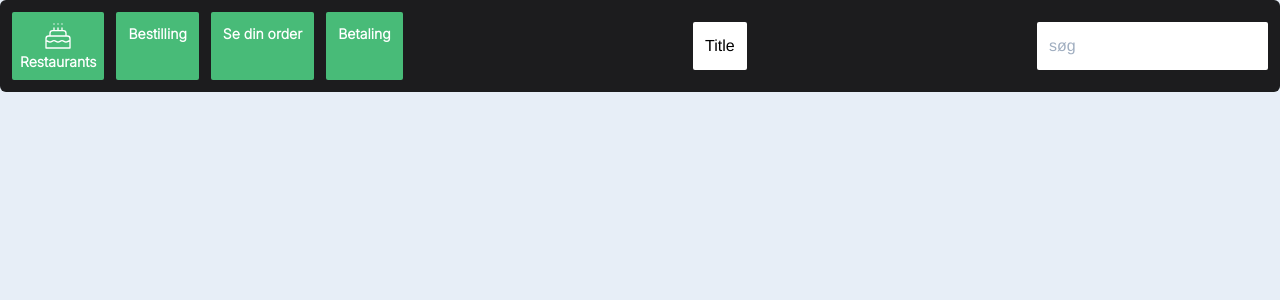
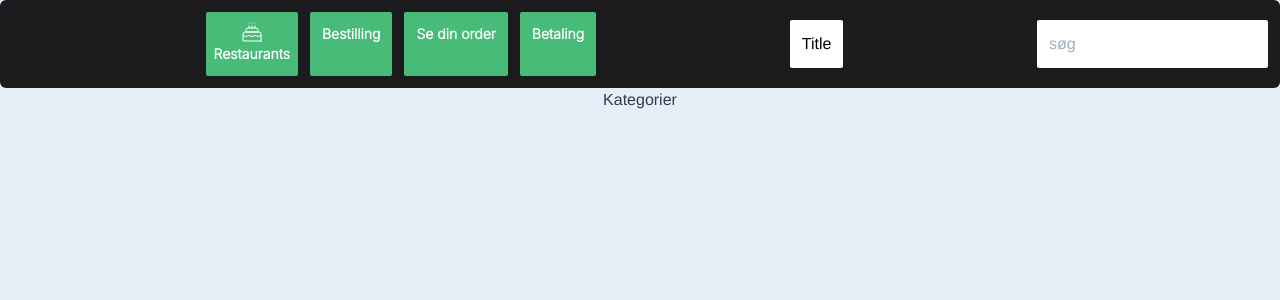
Before and after one commit to TobiasBms/Bachelor_frontend, a Vue app: page /category in a window 1280 px wide. Shown: the top 300 px of the page. Built offline with nearby package versions, Linux system fonts and the light colour scheme.

Commit message:
category start

```diff
--- a/src/App.vue
+++ b/src/App.vue
@@ -2,11 +2,36 @@
   <div id="app">
     <BaseHeader>
       <template #navItems>
-        <nav class="flex">
-          <router-link to="/" class="flex flex-col text-white bg-green-500 p-2 rounded-sm text-sm font-semibold mr-3 items-center"><img class="lg:w-8" src="./assets/restaurants.svg" alt="">Restaurants</router-link>
-          <router-link to="/about" class="text-white bg-green-500 p-3 font-semibold text-sm rounded-sm mr-3">Bestilling</router-link>
-          <router-link to="/about" class="text-white bg-green-500 p-3 font-semibold text-sm rounded-sm mr-3">Se din order</router-link>
-          <router-link to="/about" class="text-white bg-green-500 p-3 font-semibold text-sm rounded-sm">Betaling</router-link>
+        <aside :datatype="isOpen">
+          {{ isOpen }}
+        </aside>
+        <nav class="flex h-16">
+          <router-link
+            to="/"
+            class="flex flex-col text-white bg-green-500 p-2 rounded-sm text-sm font-semibold mr-3 items-center"
+          >
+            <img
+              class="icon"
+              src="./assets/restaurants.svg"
+              alt=""
+            />Restaurants
+          </router-link>
+          <router-link
+            to="/about"
+            class="text-white bg-green-500 p-3 font-semibold text-sm rounded-sm mr-3"
+          >
+            Bestilling
+          </router-link>
+          <router-link
+            to="/about"
+            class="text-white bg-green-500 p-3 font-semibold text-sm rounded-sm mr-3"
+          >Se din order
+          </router-link>
+          <router-link
+            to="/about"
+            class="text-white bg-green-500 p-3 font-semibold text-sm rounded-sm"
+          >Betaling
+          </router-link>
         </nav>
       </template>
     </BaseHeader>
@@ -15,19 +40,30 @@
 </template>
 
 <script>
-import BaseHeader from './components/BaseHeader.vue'
+import BaseHeader from "./components/BaseHeader.vue"
 
 export default {
   components: {
     BaseHeader,
   },
+  data() {
+    return {
+      isOpen: null,
+    }
+  },
+  watch: {
+    isOpen: function() {
+      this.isOpen = document.body.clientWidth
+    },
+  },
 }
 </script>
 
 <style>
-body{
-  background: #E7EEF7;
+body {
+  background: #e7eef7;
 }
+
 #app {
   font-family: Avenir, Helvetica, Arial, sans-serif;
   -webkit-font-smoothing: antialiased;
@@ -45,7 +81,18 @@ body{
   color: #2c3e50;
 }
 
+.icon {
+  max-width: 50%;
+  max-height: 50%;
+}
+
 #nav a.router-link-exact-active {
   color: #42b983;
 }
+
+@media (min-width: 640px) {
+  #nav {
+    background: blue;
+  }
+}
 </style>
--- a/src/router/index.js
+++ b/src/router/index.js
@@ -2,6 +2,7 @@ import Vue from 'vue'
 import VueRouter from 'vue-router'
 import Restaurants from '../views/Restaurants.vue'
 import Restaurant from '../views/Restaurant.vue'
+import Category from '@/views/Category'
 
 Vue.use(VueRouter)
 
@@ -32,6 +33,11 @@ const routes = [
     component: Restaurant,
   },
   {
+    path: '/category',
+    name: 'Category',
+    component: Category,
+  },
+  {
     path: '/shoppingcart',
     name: 'betailing',
     component: () =>
--- a/src/store/index.js
+++ b/src/store/index.js
@@ -8,6 +8,7 @@ export default new Vuex.Store({
     restaurants: [],
     restaurant: [],
     cords: [],
+    categories: [],
   },
   mutations: {
     setRestaurants(state, data) {
@@ -16,8 +17,11 @@ export default new Vuex.Store({
     setRestaurant(state, data) {
       state.restaurant = data
     },
-    setCords(state, cords) {
-      state.cords = cords
+    setCords(state, coords) {
+      state.cords = coords
+    },
+    setCategories(state, categories) {
+      state.categoires = categories
     },
   },
   getters: {},
@@ -29,11 +33,12 @@ export default new Vuex.Store({
     },
     async fetchSingleRestaurant(context, id) {
       const response = await fetch(
-        `http://localhost:3002/api/restaurant/${id}?scopes=hours`
+        `http://localhost:3002/api/restaurant/${id}?scopes=hours,categories`
       )
       const data = await response.json()
       context.commit('setRestaurant', data)
       context.commit('setCords', data.location.coordinates)
+      context.commit('setCategories', data.categoires)
     },
   },
   modules: {},
--- a/src/views/Category.vue
+++ b/src/views/Category.vue
@@ -1,22 +1,23 @@
 <template>
   <div class="about">
     <h1 class="">Kategorier</h1>
+    <div v-for="category in categories" :key="category.id">
+      {{ category }}
+    </div>
   </div>
 </template>
 
 <script>
 export default {
-  data() {
-
-  },
   computed: {
-    getCategories() {
-      return {}
+    categories: function() {
+      return this.$store.state.categories
     },
   },
+  created() {
+
+  }
 }
 </script>
 
-<style scoped>
-
-</style>
+<style scoped></style>
--- a/src/views/Restaurant.vue
+++ b/src/views/Restaurant.vue
@@ -20,10 +20,13 @@
           </p>
         </section>
       </section>
-      <BaseButton
-        label="Vis menu"
-        class="bg-green-500 text-white p-3 rounded-md"
-      />
+      <router-link to="/category">
+        <BaseButton
+          label="Vis menu"
+          class="bg-green-500 text-white p-3 rounded-md"
+        />
+      </router-link>
+
       <section class="mt-3">
         <section>
           <section>
```
